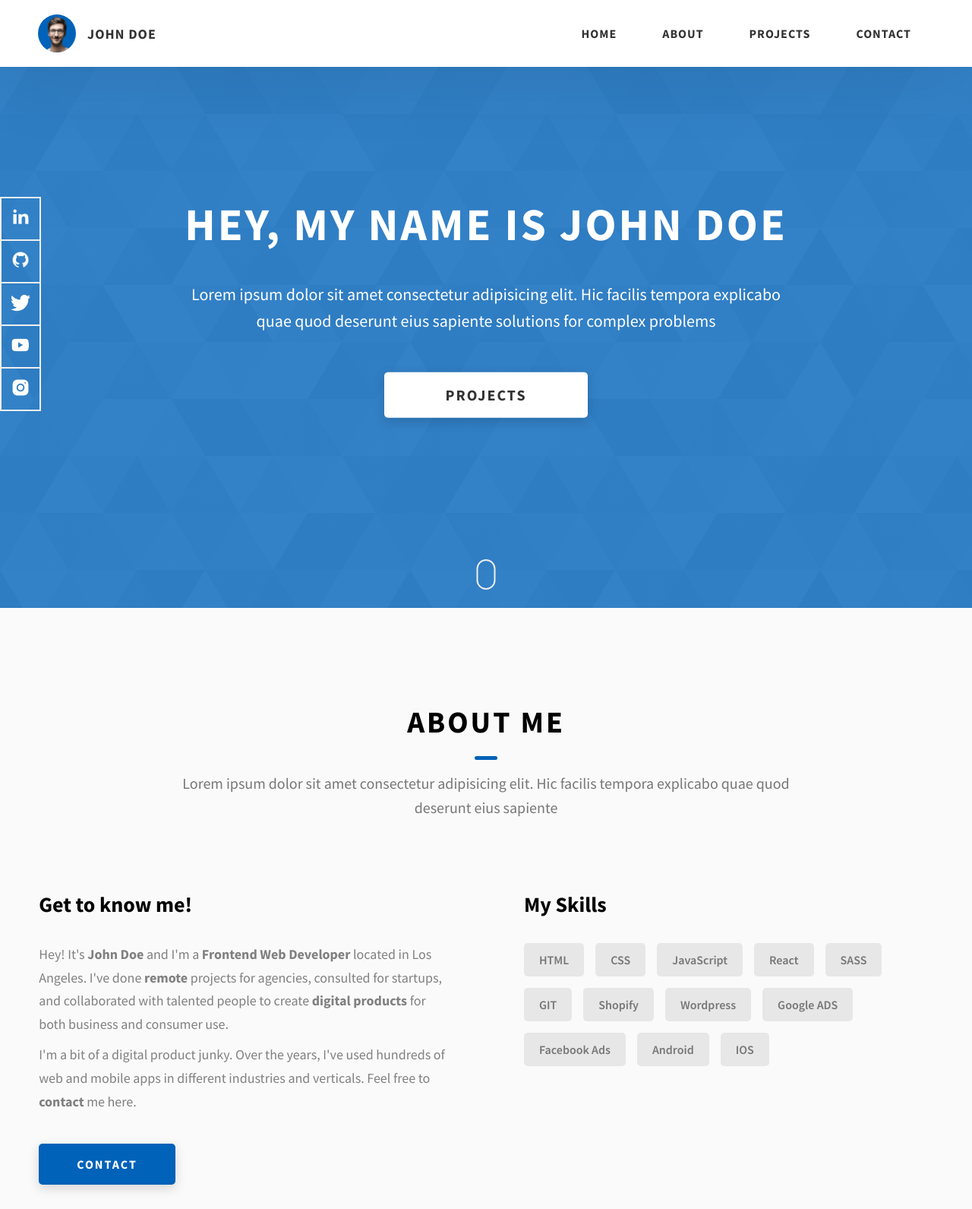
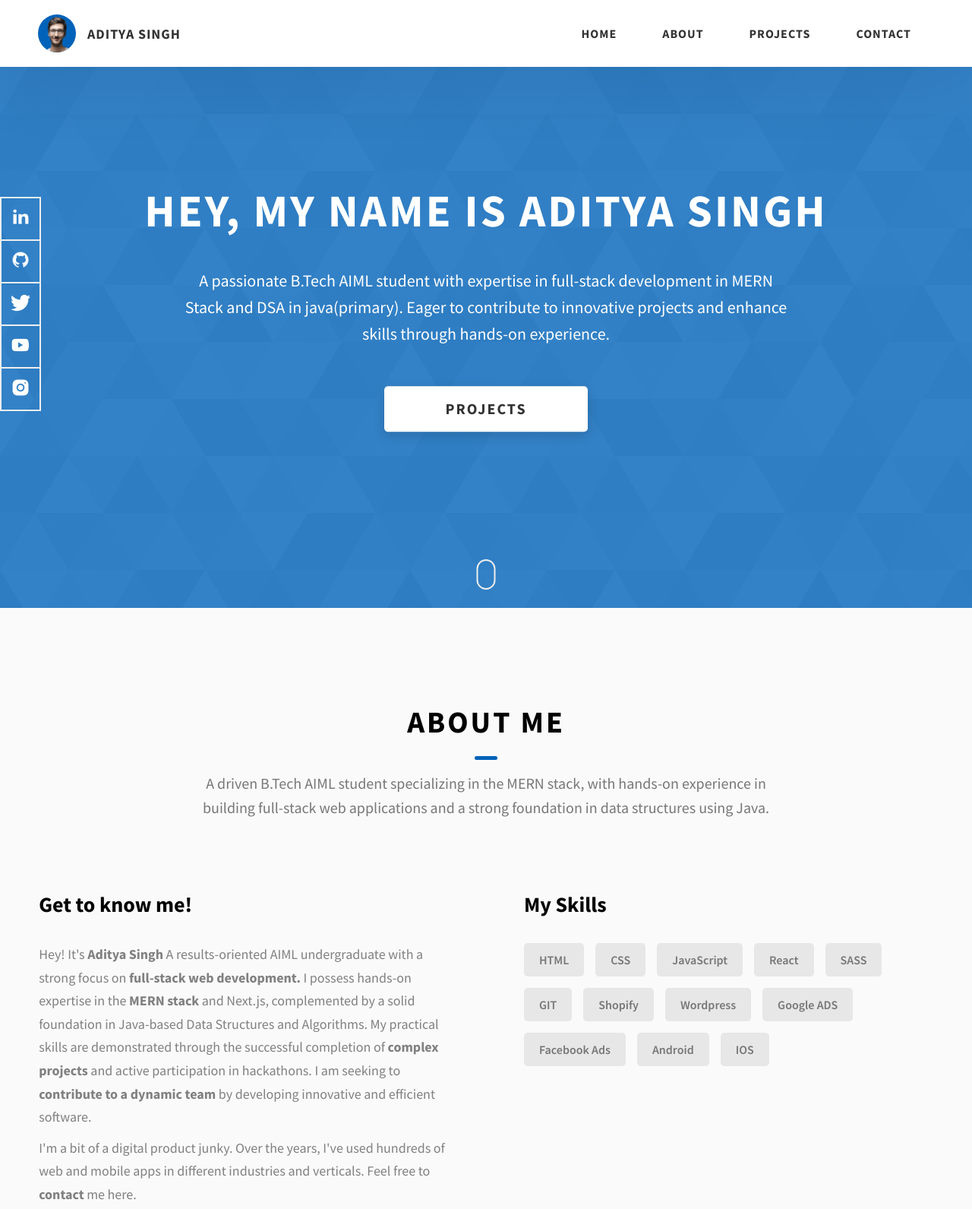
Before and after one commit to Adi-github-21/Adi-Portfolio, a website: page index.html in a window 1280 px wide. Shown: the top 1591 px of the page at 76% size. Drawn offline with Linux system fonts and the light colour scheme.

Commit message:
Update index.html

```diff
--- a/index.html
+++ b/index.html
@@ -4,7 +4,7 @@
     <meta charset="UTF-8" />
     <meta name="viewport" content="width=device-width, initial-scale=1.0" />
     <meta http-equiv="X-UA-Compatible" content="ie=edge" />
-    <title>Dopefolio</title>
+    <title>Portfolio</title>
     <meta name="description" content="Portfolio Template for Developer" />
 
     <link rel="stylesheet" href="css/style.css" />
@@ -27,7 +27,7 @@
               class="header__logo-img"
             />
           </div>
-          <span class="header__logo-sub">John Doe</span>
+          <span class="header__logo-sub">Aditya Singh</span>
         </div>
         <div class="header__main">
           <ul class="header__links">
@@ -84,12 +84,11 @@
     </header>
     <section class="home-hero">
       <div class="home-hero__content">
-        <h1 class="heading-primary">Hey, My name is John Doe</h1>
+        <h1 class="heading-primary">Hey, My name is Aditya Singh</h1>
         <div class="home-hero__info">
           <p class="text-primary">
-            Lorem ipsum dolor sit amet consectetur adipisicing elit. Hic facilis
-            tempora explicabo quae quod deserunt eius sapiente solutions for
-            complex problems
+            A passionate B.Tech AIML student with expertise in full-stack development in MERN Stack and DSA
+            in java(primary). Eager to contribute to innovative projects and enhance skills through hands-on experience.
           </p>
         </div>
         <div class="home-hero__cta">
@@ -155,8 +154,8 @@
         <h2 class="heading heading-sec heading-sec__mb-med">
           <span class="heading-sec__main">About Me</span>
           <span class="heading-sec__sub">
-            Lorem ipsum dolor sit amet consectetur adipisicing elit. Hic facilis
-            tempora explicabo quae quod deserunt eius sapiente
+            A driven B.Tech AIML student specializing in the MERN stack, with hands-on experience in
+            building full-stack web applications and a strong foundation in data structures using Java.
           </span>
         </h2>
         <div class="about__content">
@@ -164,15 +163,12 @@
             <h3 class="about__content-title">Get to know me!</h3>
             <div class="about__content-details">
               <p class="about__content-details-para">
-                Hey! It's
-                <strong>John Doe</strong>
-                and I'm a <strong> Frontend Web Developer </strong> located in
-                Los Angeles. I've done
-                <strong> remote </strong>
-                projects for agencies, consulted for startups, and collaborated
-                with talented people to create
-                <strong>digital products </strong>
-                for both business and consumer use.
+                Hey! It's <strong>Aditya Singh</strong>
+                A results-oriented AIML undergraduate with a strong focus on <strong>full-stack web development.</strong>
+                I possess hands-on expertise in the <strong>MERN stack</strong> and Next.js,
+                complemented by a solid foundation in Java-based Data Structures and Algorithms.
+                My practical skills are demonstrated through the successful completion of <strong>complex projects</strong> and active participation in hackathons.
+                I am seeking to <strong>contribute to a dynamic team </strong>by developing innovative and efficient software.
               </p>
               <p class="about__content-details-para">
                 I'm a bit of a digital product junky. Over the years, I've used
```
